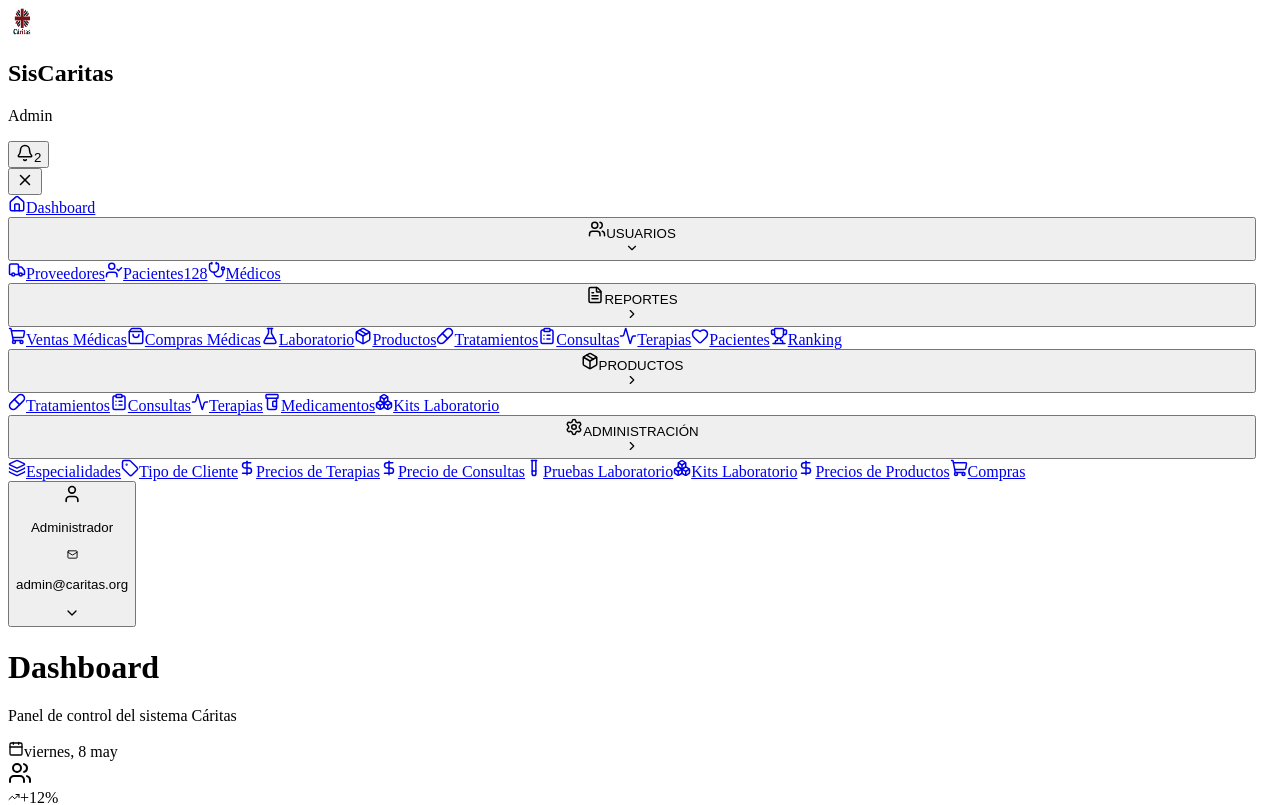
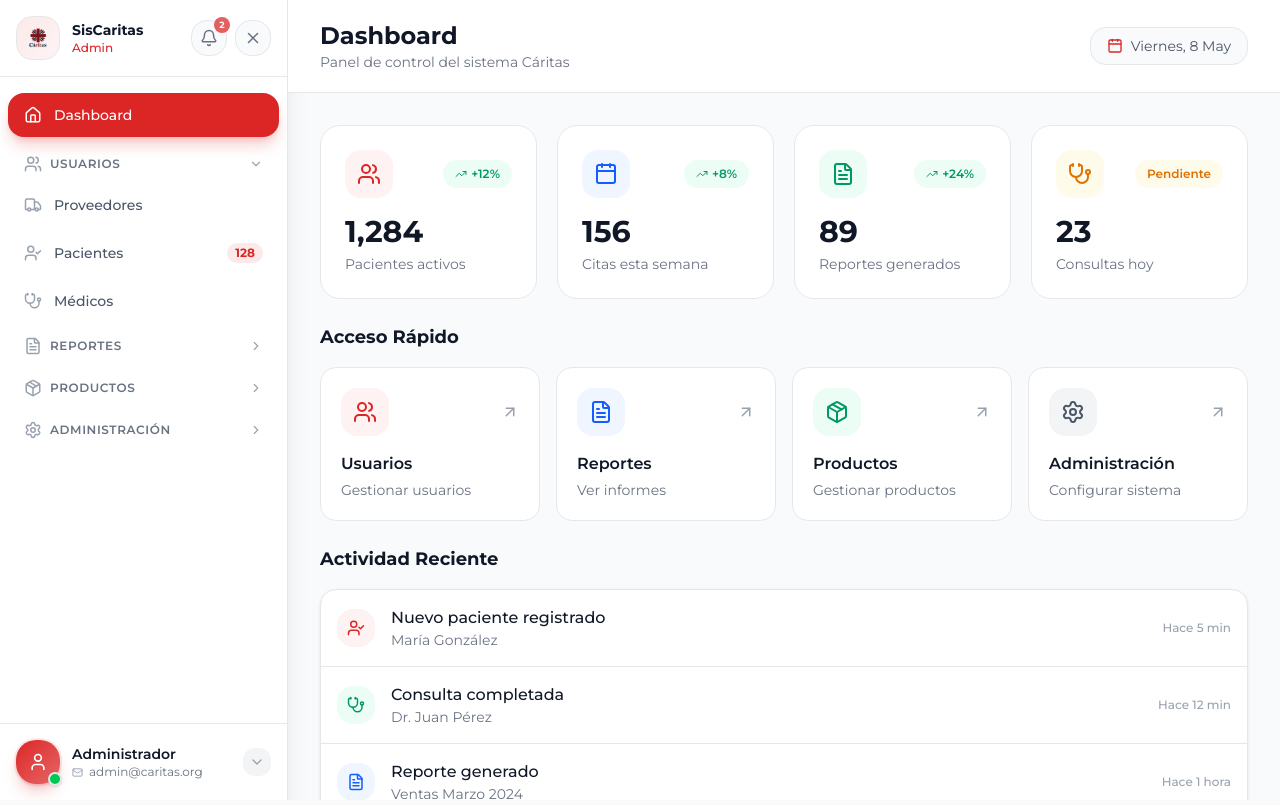
Before and after one commit to JesusSanchezMiranda/SisCaritasDise-o, a Next.js app: page / in a window 1280 px wide. Shown: the top 805 px of the page. Built offline with nearby package versions, Linux system fonts and the light colour scheme.

Commit message:
fix: fix broken design and sidebar layout issues
Correct Tailwind CSS variables and remove duplicate font definitions

Co-authored-by: Marco Infante Agurto <177418131+MarcoInfanteAgurto@users.noreply.github.com>

```diff
--- a/app/globals.css
+++ b/app/globals.css
@@ -33,13 +33,13 @@
   --color-accent-foreground: var(--accent-foreground);
   --color-border: var(--border);
   --color-ring: var(--ring);
-  --radius: var(--radius);
-  --font-sans: var(--font-montserrat), var(--font-geist-sans);
-  --font-mono: var(--font-geist-mono);
-  --font-heading: var(--font-montserrat);
-
-  /* Custom animations */
-  --animate-in: animate-in 0.2s ease-out;
+  --radius-sm: calc(var(--radius) - 4px);
+  --radius-md: calc(var(--radius) - 2px);
+  --radius-lg: var(--radius);
+  --radius-xl: calc(var(--radius) + 4px);
+  --radius-2xl: calc(var(--radius) + 8px);
+  --font-sans: var(--font-montserrat), var(--font-geist-sans), ui-sans-serif, system-ui, sans-serif;
+  --font-mono: var(--font-geist-mono), ui-monospace, monospace;
 }
 
 * {
@@ -49,7 +49,7 @@
 body {
   background: var(--background);
   color: var(--foreground);
-  font-family: var(--font-sans), system-ui, sans-serif;
+  font-family: var(--font-sans);
 }
 
 /* Custom scrollbar */
@@ -110,6 +110,10 @@ body {
   animation: fade-in 0.2s ease-out, slide-in-from-top 0.2s ease-out;
 }
 
+.animate-fade-in {
+  animation: fade-in 0.2s ease-out;
+}
+
 .fade-in {
   animation: fade-in 0.2s ease-out;
 }
--- a/app/layout.tsx
+++ b/app/layout.tsx
@@ -1,5 +1,6 @@
 import type { Metadata } from "next";
 import { Geist, Geist_Mono, Montserrat } from "next/font/google";
+import "./globals.css";
 
 const geistSans = Geist({
   variable: "--font-geist-sans",
@@ -32,7 +33,7 @@ export default function RootLayout({
       lang="es"
       className={`${geistSans.variable} ${geistMono.variable} ${montserrat.variable} h-full antialiased bg-background`}
     >
-      <body className="min-h-full flex">{children}</body>
+      <body className="min-h-full flex font-sans">{children}</body>
     </html>
   );
 }
```
